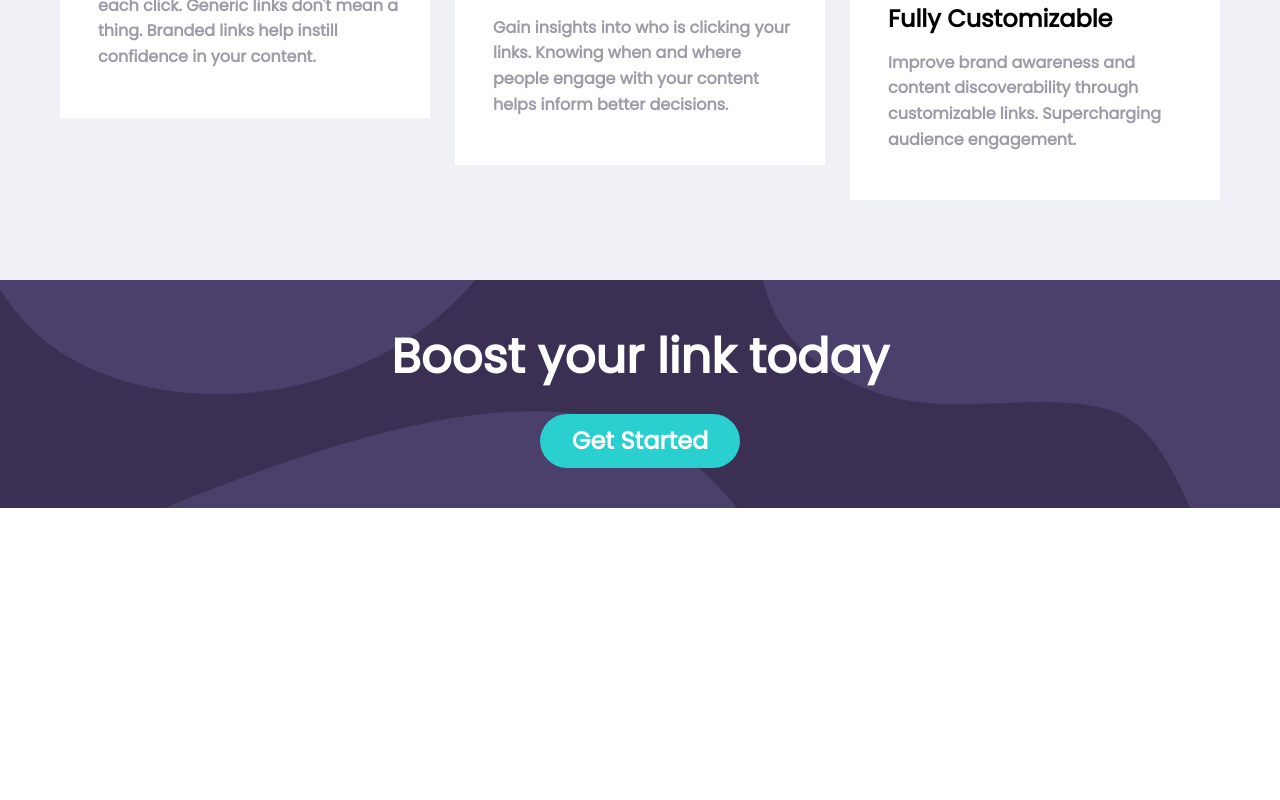
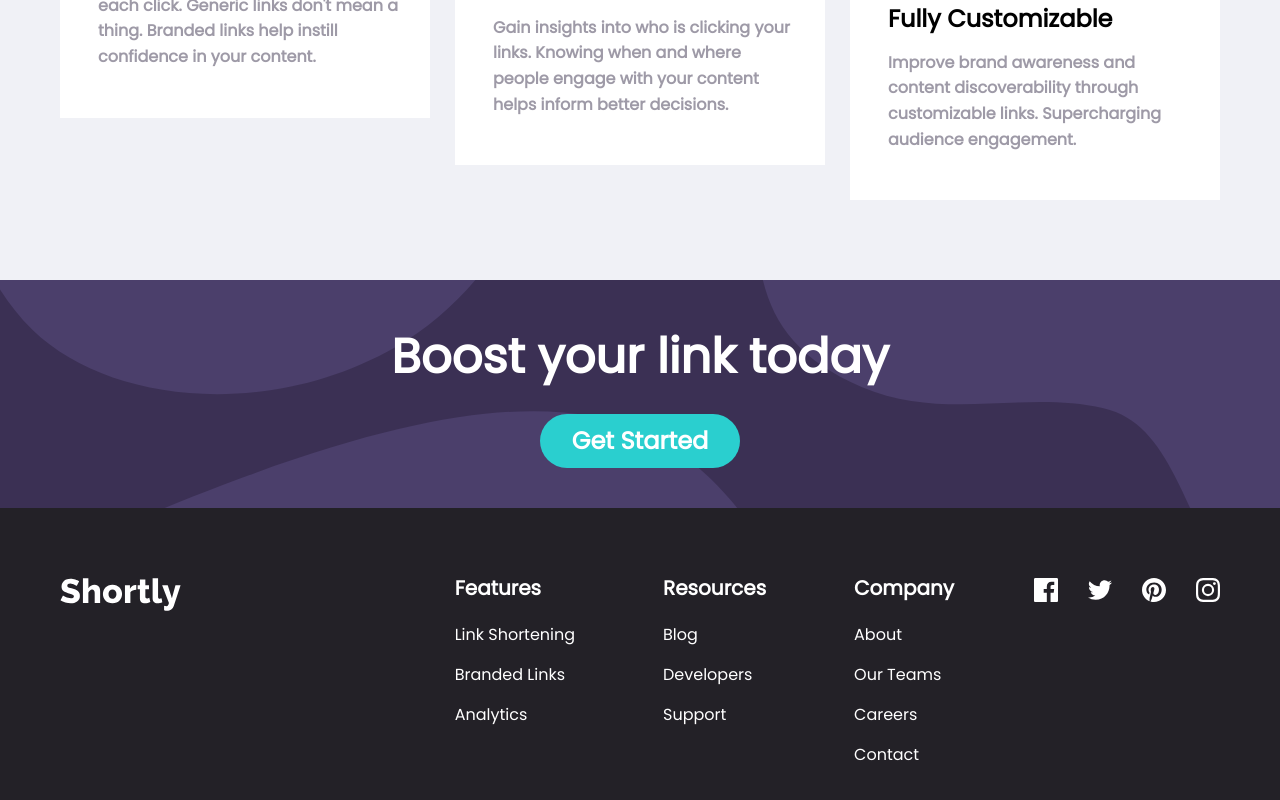
Before and after one commit to hoangviet1993/url-shortener, a React (Create React App) app: page / in a window 1280 px wide. Shown: the part 1304-2104 px from the top of the page. Before the commit the page ends 1812 px from the top, so only its background shows below. Built offline with nearby package versions, Linux system fonts and the light colour scheme.

Commit message:
Add footer to app file

```diff
--- a/src/App.tsx
+++ b/src/App.tsx
@@ -1,6 +1,7 @@
 import { createMuiTheme, MuiThemeProvider } from '@material-ui/core';
 import React from 'react';
 import './App.css';
+import Footer from './components/Footer/Footer';
 import Navbar from './components/Navbar/Navbar';
 import AdvancedStatistics
 from './components/Sections/AdvancedStatistics/AdvancedStatistics';
@@ -32,6 +33,7 @@ function App() {
       <ShortenDemo/>
       <AdvancedStatistics/>
       <BoostYourLink/>
+      <Footer/>
     </MuiThemeProvider>
   );
 }
```
